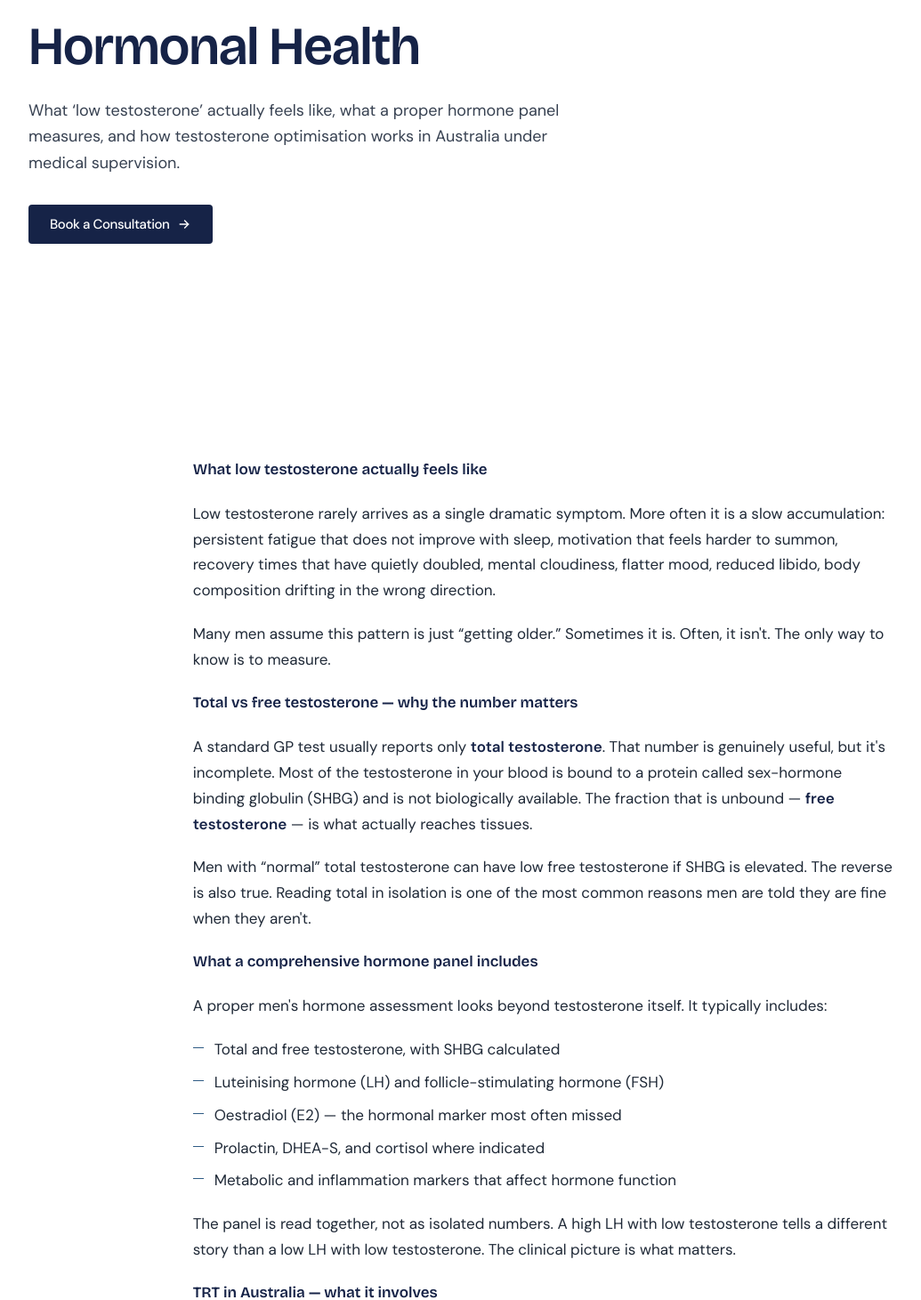
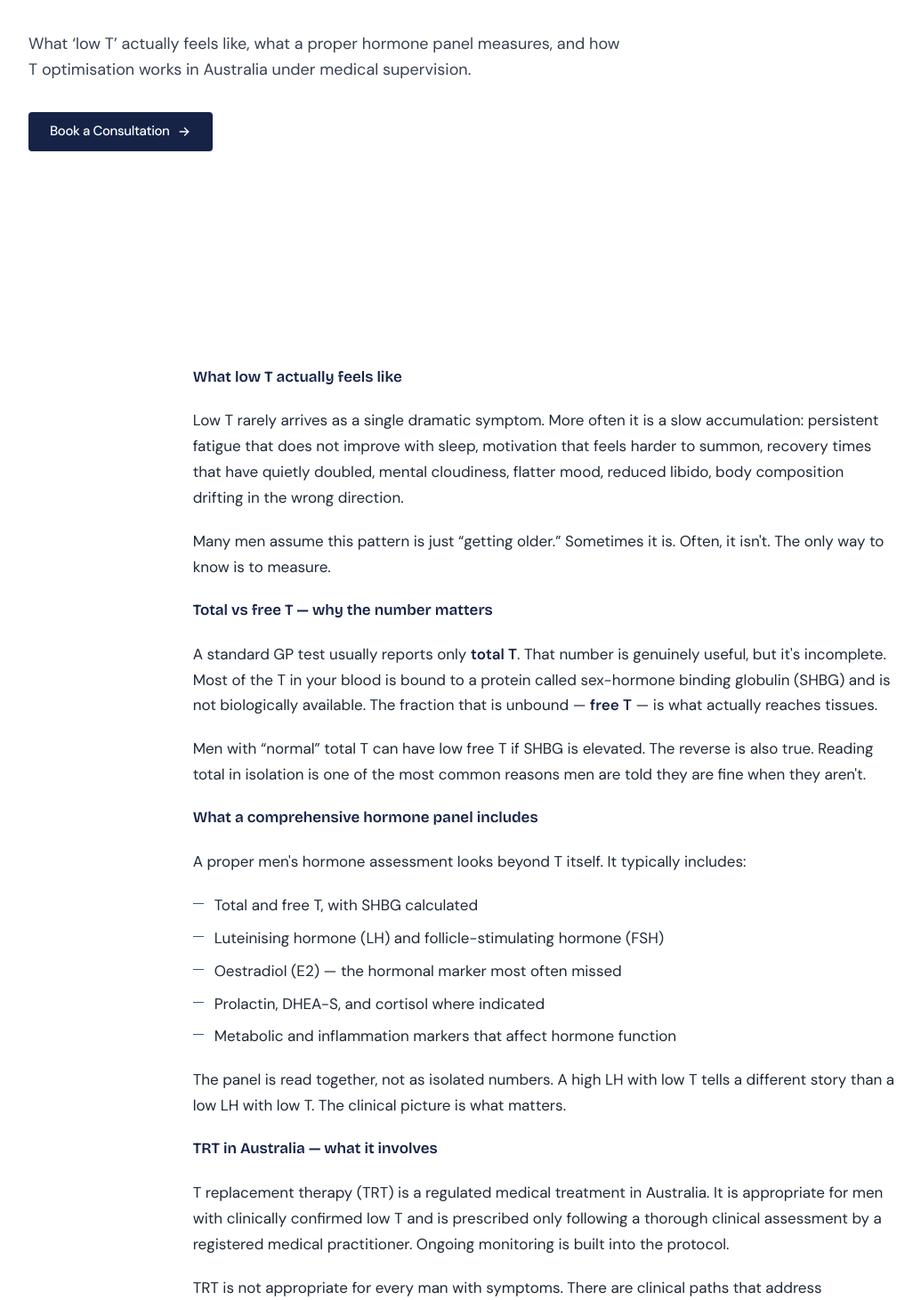
Before and after one commit to mstaal1974/prime-protocols, a Next.js app: page /treatments/testosterone in a window 1280 px wide. Shown: the part 357-1818 px from the top of the page at 89% size, without its empty margins (28-1063 px from the left). Built offline with nearby package versions, Linux system fonts and the light colour scheme; no server answers.

Commit message:
Update testosterone page metadata and content

```diff
--- a/src/app/treatments/testosterone/page.tsx
+++ b/src/app/treatments/testosterone/page.tsx
@@ -6,36 +6,36 @@ import CTABanner from '@/components/sections/CTABanner'
 import Disclaimer from '@/components/compliance/Disclaimer'
 
 export const metadata: Metadata = {
-  title: 'Testosterone & Hormonal Health — Telehealth Assessment Australia',
+  title: 'Low T & Hormonal Health — Telehealth Assessment Australia',
   description:
-    "Comprehensive hormone assessment and medically supervised testosterone optimisation. Total and free T, LH, FSH, oestradiol — read in clinical context.",
+    "Comprehensive hormone assessment and medically supervised T optimisation. Total and free T, LH, FSH, oestradiol — read in clinical context.",
   keywords: [
-    'low testosterone treatment Australia',
-    'testosterone specialist telehealth',
+    'low T treatment Australia',
+    'T specialist telehealth',
     "men's hormone testing Australia",
     'TRT Australia',
-    'free testosterone test',
+    'free T test',
   ],
-  alternates: { canonical: '/treatments/testosterone' },
+  alternates: { canonical: '/treatments/T' },
 }
 
-export default function TestosteronePage() {
+export default function TPage() {
   return (
     <Layout>
       <TreatmentHero
-        slug="testosterone"
+        slug="Test"
         icon="hormone"
         badge="Medical assessment required"
-        title="Testosterone &amp; Hormonal Health"
-        subtitle="What &lsquo;low testosterone&rsquo; actually feels like, what a proper hormone panel measures, and how testosterone optimisation works in Australia under medical supervision."
+        title="Low T &amp; Hormonal Health"
+        subtitle="What &lsquo;low T&rsquo; actually feels like, what a proper hormone panel measures, and how T optimisation works in Australia under medical supervision."
       />
 
       <article className="bg-white py-16 md:py-24">
         <div className="container-site">
           <ProseSection>
-            <h2>What low testosterone actually feels like</h2>
+            <h2>What low T actually feels like</h2>
             <p>
-              Low testosterone rarely arrives as a single dramatic symptom. More often it is a slow
+              Low T rarely arrives as a single dramatic symptom. More often it is a slow
               accumulation: persistent fatigue that does not improve with sleep, motivation that
               feels harder to summon, recovery times that have quietly doubled, mental cloudiness,
               flatter mood, reduced libido, body composition drifting in the wrong direction.
@@ -45,49 +45,49 @@ export default function TestosteronePage() {
               Often, it isn&apos;t. The only way to know is to measure.
             </p>
 
-            <h2>Total vs free testosterone — why the number matters</h2>
+            <h2>Total vs free T — why the number matters</h2>
             <p>
-              A standard GP test usually reports only <strong>total testosterone</strong>. That
-              number is genuinely useful, but it&apos;s incomplete. Most of the testosterone in your
+              A standard GP test usually reports only <strong>total T</strong>. That
+              number is genuinely useful, but it&apos;s incomplete. Most of the T in your
               blood is bound to a protein called sex-hormone binding globulin (SHBG) and is not
-              biologically available. The fraction that is unbound — <strong>free testosterone
+              biologically available. The fraction that is unbound — <strong>free T
               </strong> — is what actually reaches tissues.
             </p>
             <p>
-              Men with &ldquo;normal&rdquo; total testosterone can have low free testosterone if
+              Men with &ldquo;normal&rdquo; total T can have low free T if
               SHBG is elevated. The reverse is also true. Reading total in isolation is one of the
               most common reasons men are told they are fine when they aren&apos;t.
             </p>
 
             <h2>What a comprehensive hormone panel includes</h2>
             <p>
-              A proper men&apos;s hormone assessment looks beyond testosterone itself. It typically
+              A proper men&apos;s hormone assessment looks beyond T itself. It typically
               includes:
             </p>
             <ul>
-              <li>Total and free testosterone, with SHBG calculated</li>
+              <li>Total and free T, with SHBG calculated</li>
               <li>Luteinising hormone (LH) and follicle-stimulating hormone (FSH)</li>
               <li>Oestradiol (E2) — the hormonal marker most often missed</li>
               <li>Prolactin, DHEA-S, and cortisol where indicated</li>
               <li>Metabolic and inflammation markers that affect hormone function</li>
             </ul>
             <p>
-              The panel is read together, not as isolated numbers. A high LH with low testosterone
-              tells a different story than a low LH with low testosterone. The clinical picture is
+              The panel is read together, not as isolated numbers. A high LH with low T
+              tells a different story than a low LH with low T. The clinical picture is
               what matters.
             </p>
 
             <h2>TRT in Australia — what it involves</h2>
             <p>
-              Testosterone replacement therapy (TRT) is a regulated medical treatment in Australia.
-              It is appropriate for men with clinically confirmed low testosterone and is prescribed
+              T replacement therapy (TRT) is a regulated medical treatment in Australia.
+              It is appropriate for men with clinically confirmed low T and is prescribed
               only following a thorough clinical assessment by a registered medical practitioner.
               Ongoing monitoring is built into the protocol.
             </p>
             <p>
               TRT is not appropriate for every man with symptoms. There are clinical paths that
               address underlying drivers — insulin resistance, sleep, inflammation — and can restore
-              hormonal function without exogenous testosterone. We assess for both.
+              hormonal function without exogenous T. We assess for both.
             </p>
 
             <h2>Path A vs Path B — two clinical approaches</h2>
@@ -120,7 +120,7 @@ export default function TestosteronePage() {
         eyebrow="Next step"
         heading="Book a doctor-led hormone assessment."
         body="Comprehensive pathology, telehealth consultation, treatment plan if clinically indicated."
-        location="testosterone-cta"
+        location="T-cta"
       />
     </Layout>
   )
```
